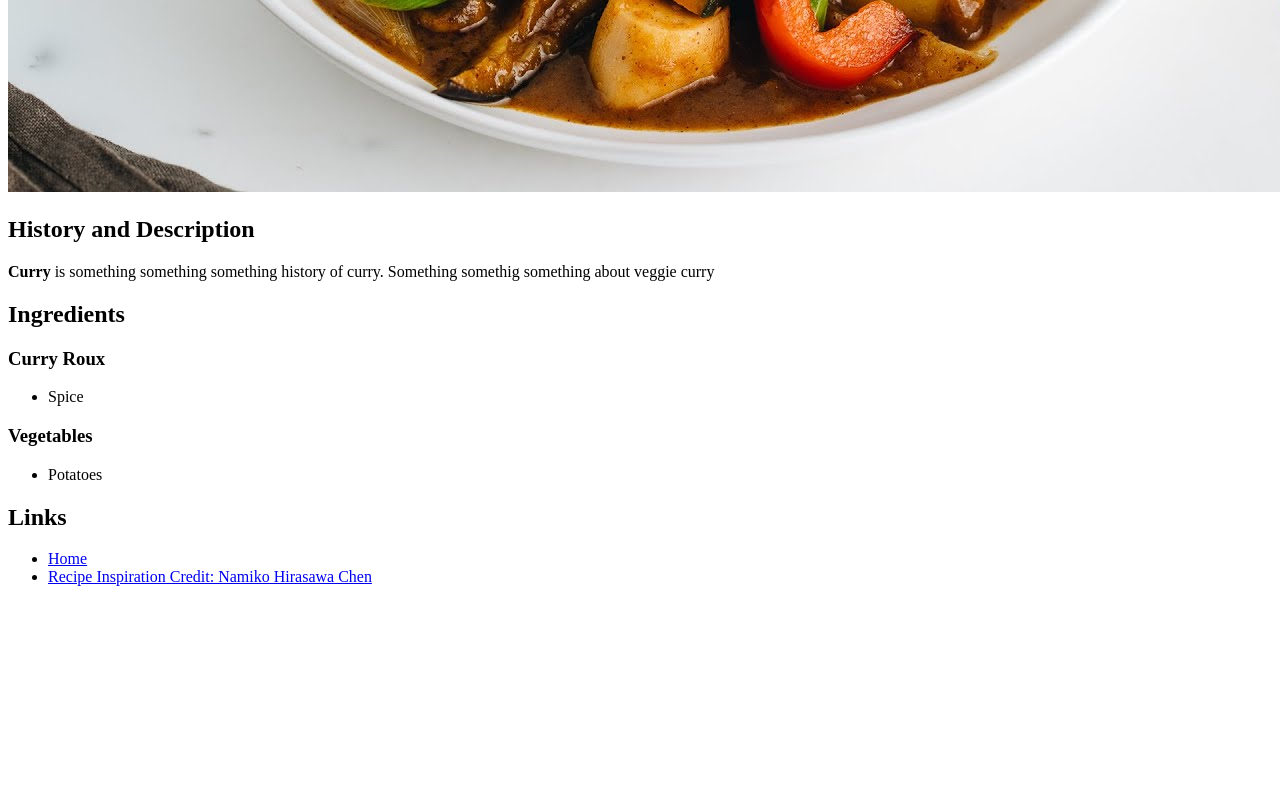
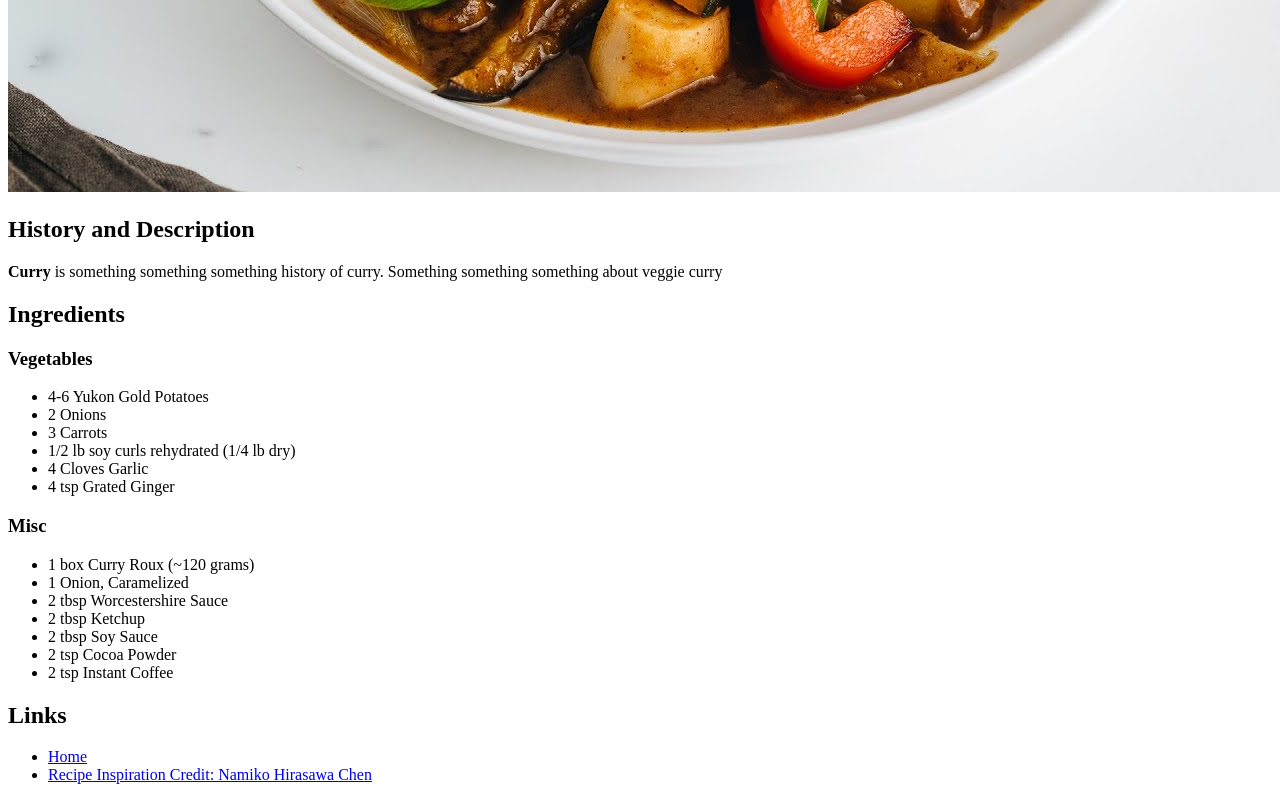
Before and after one commit to AvaWarriorPrincess/odin-recipes, a plain HTML site: page recipes/vegetable-curry.html in a window 1280 px wide. Shown: the part 608-1408 px from the top of the page. Before the commit the page ends 1210 px from the top, so only its background shows below. Drawn offline with Linux system fonts and the light colour scheme.

Commit message:
Update content of ingredient list

```diff
--- a/recipes/vegetable-curry.html
+++ b/recipes/vegetable-curry.html
@@ -11,20 +11,32 @@
         <img src="../images/veg-curry.jpeg" alt="Vegetable curry and white rice in a bowl">
 
         <h2>History and Description</h2>
-        <p1><strong>Curry</strong> is something something something history of curry.
+        <p1>
+            <strong>Curry</strong> is something something something history of curry.
         </p1>
         <p1>
-            Something somethig something about veggie curry
+            Something something something about veggie curry
         </p1>
 
         <h2>Ingredients</h2>
-        <h3>Curry Roux</h3>
-        <ul>
-            <li>Spice</li>
-        </ul>
         <h3>Vegetables</h3>
         <ul>
-            <li>Potatoes</li>
+            <li>4-6 Yukon Gold Potatoes</li>
+            <li>2 Onions</li>
+            <li>3 Carrots</li>
+            <li>1/2 lb soy curls rehydrated (1/4 lb dry)</li>
+            <li>4 Cloves Garlic</li>
+            <li>4 tsp Grated Ginger</li>
+        </ul>
+        <h3>Misc</h3>
+        <ul>
+            <li>1 box Curry Roux (~120 grams)</li>
+            <li>1 Onion, Caramelized</li>
+            <li>2 tbsp Worcestershire Sauce</li>
+            <li>2 tbsp Ketchup</li>
+            <li>2 tbsp Soy Sauce</li>
+            <li>2 tsp Cocoa Powder</li>
+            <li>2 tsp Instant Coffee</li>
         </ul>
 
         <h2>Links</h2>
```
